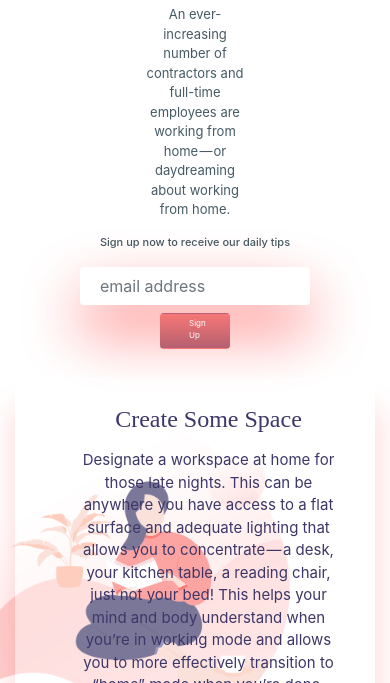
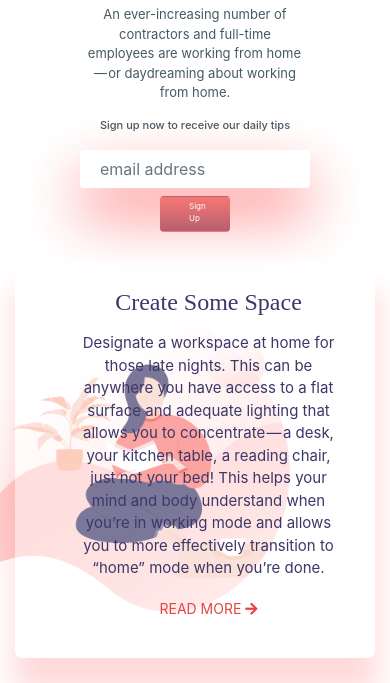
Before and after one commit to Amicableifti/Frontend-Zenwork-psd-to-html-responsive, a plain HTML site: page index.html in a window 390 px wide. Shown: the part 161-844 px from the top of the page. Drawn offline with nearby package versions, Linux system fonts and the light colour scheme.

Commit message:
Update responsive.css

```diff
--- a/css/responsive.css
+++ b/css/responsive.css
@@ -265,7 +265,7 @@ footer .favicon ul {
 
     font-size: 13px;
 
-    padding: 0px 70px;
+    padding: 0px 100px;
 
     text-align: center;
 
@@ -657,7 +657,7 @@ footer .favicon ul {
 
     font-size: 13px;
 
-    padding: 0px 124px;
+    padding: 0px 70px;
 
     text-align: center;
 
```
